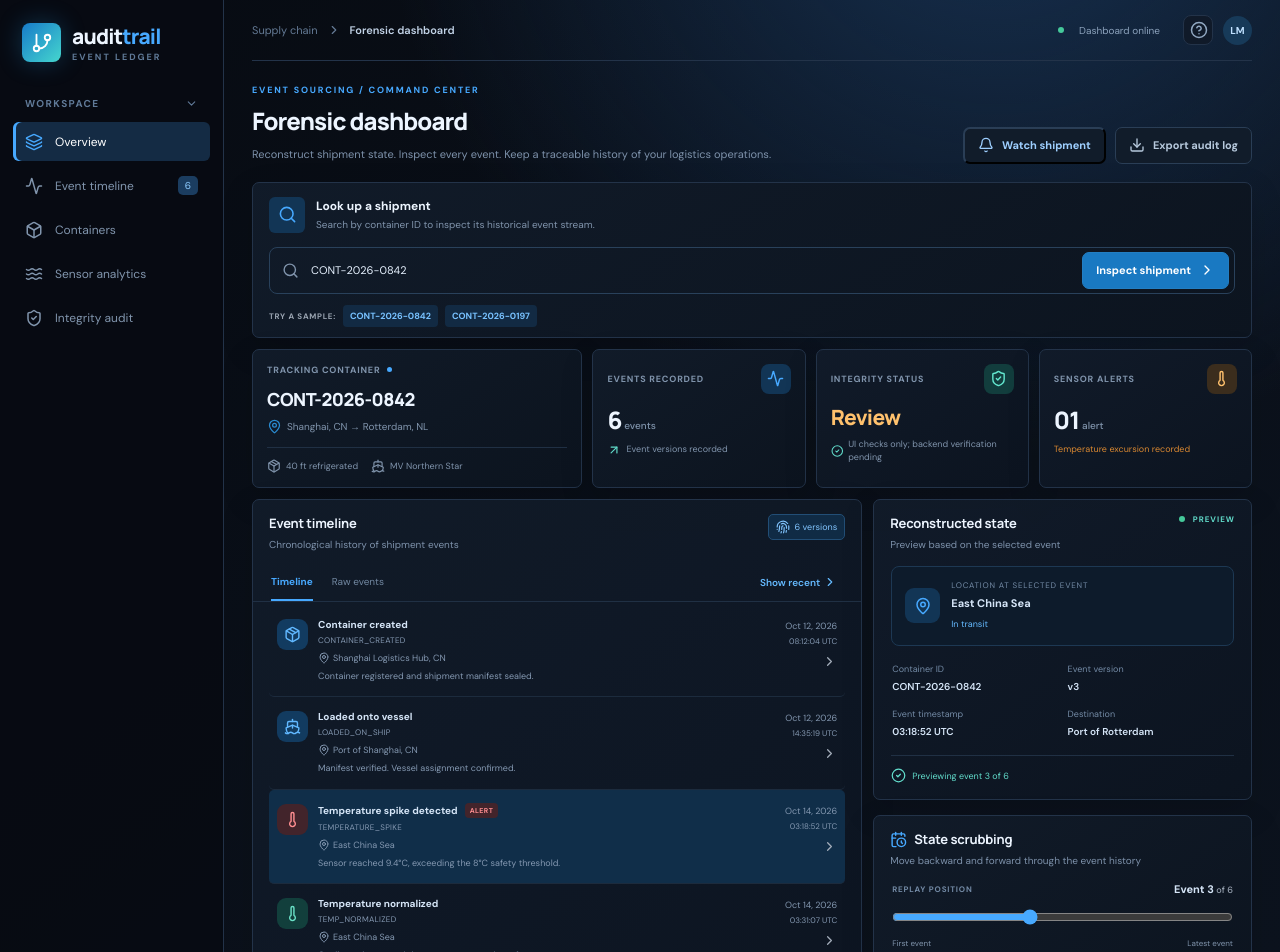
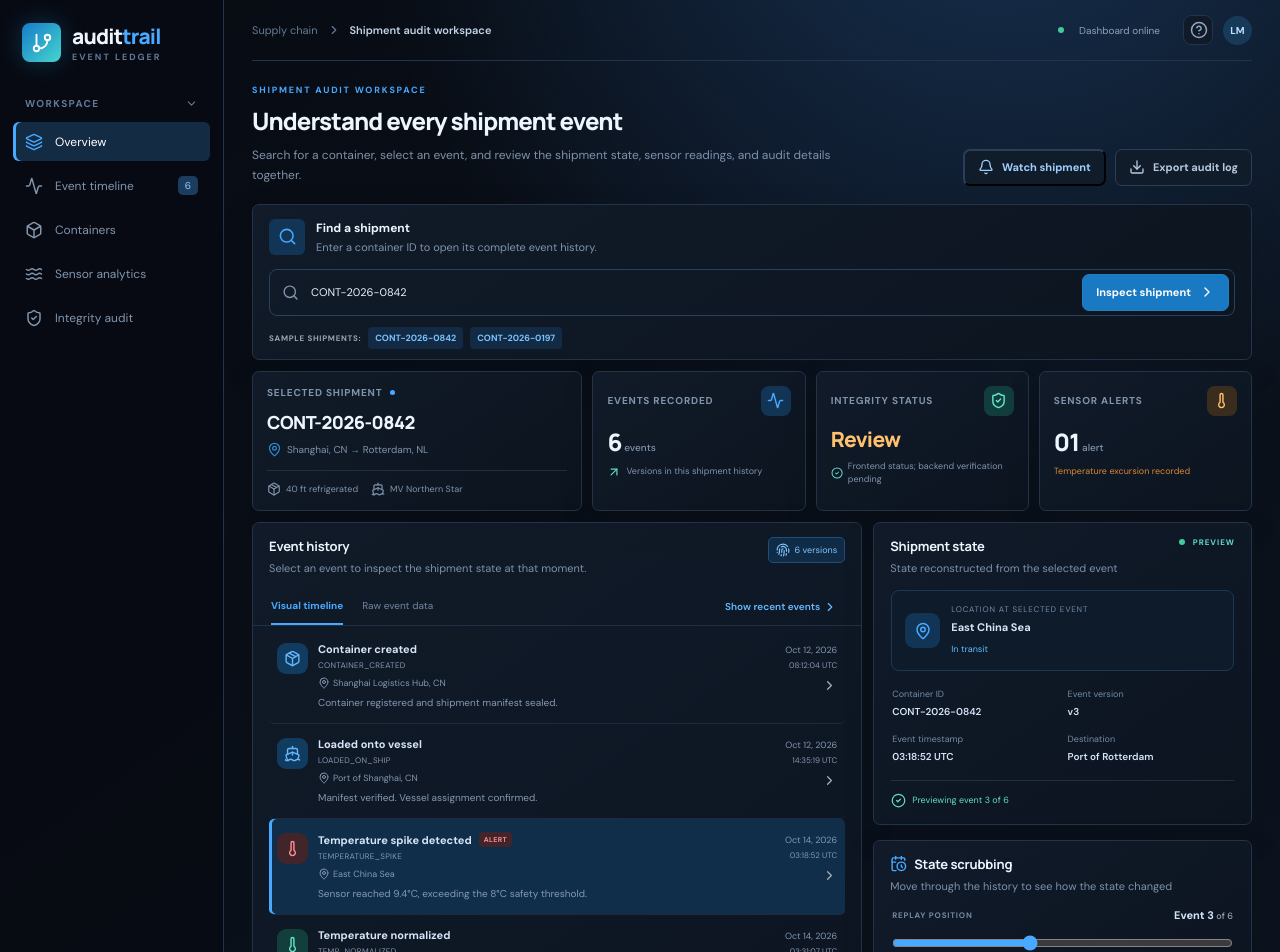
Before and after one commit to tejasvi-gautam/audit-trail, a React (Vite) app in the folder frontend/: page / in a window 1280 px wide. Shown: the top 952 px of the page. Built offline with nearby package versions, Linux system fonts and the light colour scheme.

Commit message:
Improve dashboard clarity and navigation

```diff
--- a/frontend/src/App.css
+++ b/frontend/src/App.css
@@ -1235,6 +1235,32 @@ h1 {
   font-size: 8px;
   color: #a1aab5;
   line-height: 1.6;
+}
+
+.page-heading p {
+  max-width: 620px;
+  font-size: 12px;
+}
+
+.search-intro p,
+.panel-header p {
+  font-size: 11px;
+}
+
+.card-label {
+  font-size: 10px;
+}
+
+.event-title-line strong {
+  font-size: 11px;
+}
+
+.event-detail {
+  font-size: 10px;
+}
+
+.event-row.selected-event {
+  box-shadow: inset 3px 0 var(--blue-electric);
 }
 
 /* Footer */
--- a/frontend/src/App.jsx
+++ b/frontend/src/App.jsx
@@ -253,20 +253,20 @@ function App() {
         </div>
 
         <nav className="side-nav">
-          <a className="nav-item active" href="#overview">
+          <a className="nav-item active" href="#overview" title="Overview">
             <Layers3 size={18} /> Overview
           </a>
-          <a className="nav-item" href="#timeline">
+          <a className="nav-item" href="#timeline" title="Event timeline">
             <Activity size={18} /> Event timeline
             <span className="nav-count">{events.length}</span>
           </a>
-          <a className="nav-item" href="#containers">
+          <a className="nav-item" href="#containers" title="Containers">
             <Box size={18} /> Containers
           </a>
-          <a className="nav-item" href="#sensors">
+          <a className="nav-item" href="#sensors" title="Sensor analytics">
             <Waves size={18} /> Sensor analytics
           </a>
-          <a className="nav-item" href="#integrity">
+          <a className="nav-item" href="#integrity" title="Integrity audit">
             <ShieldCheck size={18} /> Integrity audit
           </a>
         </nav>
@@ -300,7 +300,7 @@ function App() {
         <header className="topbar">
           <div className="breadcrumbs">
             Supply chain <ChevronRight size={14} />
-            <strong>Forensic dashboard</strong>
+            <strong>Shipment audit workspace</strong>
           </div>
 
           <div className="topbar-right">
@@ -316,12 +316,12 @@ function App() {
         <section className="page-heading" id="overview">
           <div>
             <div className="eyebrow">
-              EVENT SOURCING / COMMAND CENTER
+              SHIPMENT AUDIT WORKSPACE
             </div>
-            <h1>Forensic dashboard</h1>
+            <h1>Understand every shipment event</h1>
             <p>
-              Reconstruct shipment state. Inspect every event.
-              Keep a traceable history of your logistics operations.
+              Search for a container, select an event, and review the shipment
+              state, sensor readings, and audit details together.
             </p>
           </div>
 
@@ -356,9 +356,9 @@ function App() {
               <Search size={19} />
             </div>
             <div>
-              <strong>Look up a shipment</strong>
+              <strong>Find a shipment</strong>
               <p>
-                Search by container ID to inspect its historical event stream.
+                Enter a container ID to open its complete event history.
               </p>
             </div>
           </div>
@@ -377,7 +377,7 @@ function App() {
           </form>
 
           <div className="quick-search">
-            TRY A SAMPLE:
+            SAMPLE SHIPMENTS:
             <button onClick={() => chooseShipment("CONT-2026-0842")}>
               CONT-2026-0842
             </button>
@@ -392,7 +392,7 @@ function App() {
         <section className="summary-grid">
           <article className="summary-card shipment-card">
             <div className="card-label">
-              TRACKING CONTAINER <span className="tiny-dot" />
+              SELECTED SHIPMENT <span className="tiny-dot" />
             </div>
             <div className="container-id">{shipment.id}</div>
             <div className="route-line">
@@ -414,7 +414,7 @@ function App() {
             </div>
             <div className="metric-foot">
               <ArrowUpRight size={14} className="positive" />
-              Event versions recorded
+              Versions in this shipment history
             </div>
           </article>
 
@@ -428,7 +428,7 @@ function App() {
             <div className="metric-number status-number">Review</div>
             <div className="metric-foot">
               <CheckCircle2 size={14} className="positive" />
-              UI checks only; backend verification pending
+              Frontend status; backend verification pending
             </div>
           </article>
 
@@ -455,8 +455,8 @@ function App() {
           <article className="panel timeline-panel" id="timeline">
             <div className="panel-header">
               <div>
-                <div className="panel-title">Event timeline</div>
-                <p>Chronological history of shipment events</p>
+                <div className="panel-title">Event history</div>
+                <p>Select an event to inspect the shipment state at that moment.</p>
               </div>
               <div className="version-pill">
                 <Fingerprint size={14} /> {events.length} versions
@@ -470,8 +470,9 @@ function App() {
                     key={tab}
                     className={activeTab === tab ? "tab active-tab" : "tab"}
                     onClick={() => setActiveTab(tab)}
+                    type="button"
                   >
-                    {tab}
+                    {tab === "Timeline" ? "Visual timeline" : "Raw event data"}
                   </button>
                 ))}
               </div>
@@ -480,7 +481,7 @@ function App() {
                 className="text-button"
                 onClick={() => setShowAllEvents(value => !value)}
               >
-                {showAllEvents ? "Show recent" : "View all events"}
+                {showAllEvents ? "Show recent events" : "View all events"}
                 <ChevronRight size={14} />
               </button>
             </div>
@@ -548,8 +549,8 @@ function App() {
             <article className="panel state-panel">
               <div className="panel-header compact-header">
                 <div>
-                  <div className="panel-title">Reconstructed state</div>
-                  <p>Preview based on the selected event</p>
+                  <div className="panel-title">Shipment state</div>
+                  <p>State reconstructed from the selected event</p>
                 </div>
                 <span className="state-live"><span /> PREVIEW</span>
               </div>
@@ -591,10 +592,10 @@ function App() {
             <article className="panel rewind-panel">
               <div className="panel-header compact-header">
                 <div>
-                  <div className="panel-title">
+                    <div className="panel-title">
                     <CalendarClock size={17} /> State scrubbing
                   </div>
-                  <p>Move backward and forward through the event history</p>
+                  <p>Move through the history to see how the state changed</p>
                 </div>
               </div>
 
@@ -633,8 +634,8 @@ function App() {
           <article className="panel sensor-panel" id="sensors">
             <div className="panel-header">
               <div>
-                <div className="panel-title">Cold-chain sensor analytics</div>
-                <p>Illustrative container temperature readings</p>
+                <div className="panel-title">Temperature monitoring</div>
+                <p>Container readings compared with the 8°C safety threshold</p>
               </div>
               <div className="sensor-reading">
                 <span className="sensor-dot" />
@@ -691,8 +692,8 @@ function App() {
           <article className="panel integrity-panel" id="integrity">
             <div className="panel-header">
               <div>
-                <div className="panel-title">Integrity &amp; provenance</div>
-                <p>Audit verification overview</p>
+                <div className="panel-title">Audit integrity</div>
+                <p>What is confirmed in the interface and what needs the backend</p>
               </div>
               <div className="integrity-shield">
                 <ShieldCheck size={20} />
```
